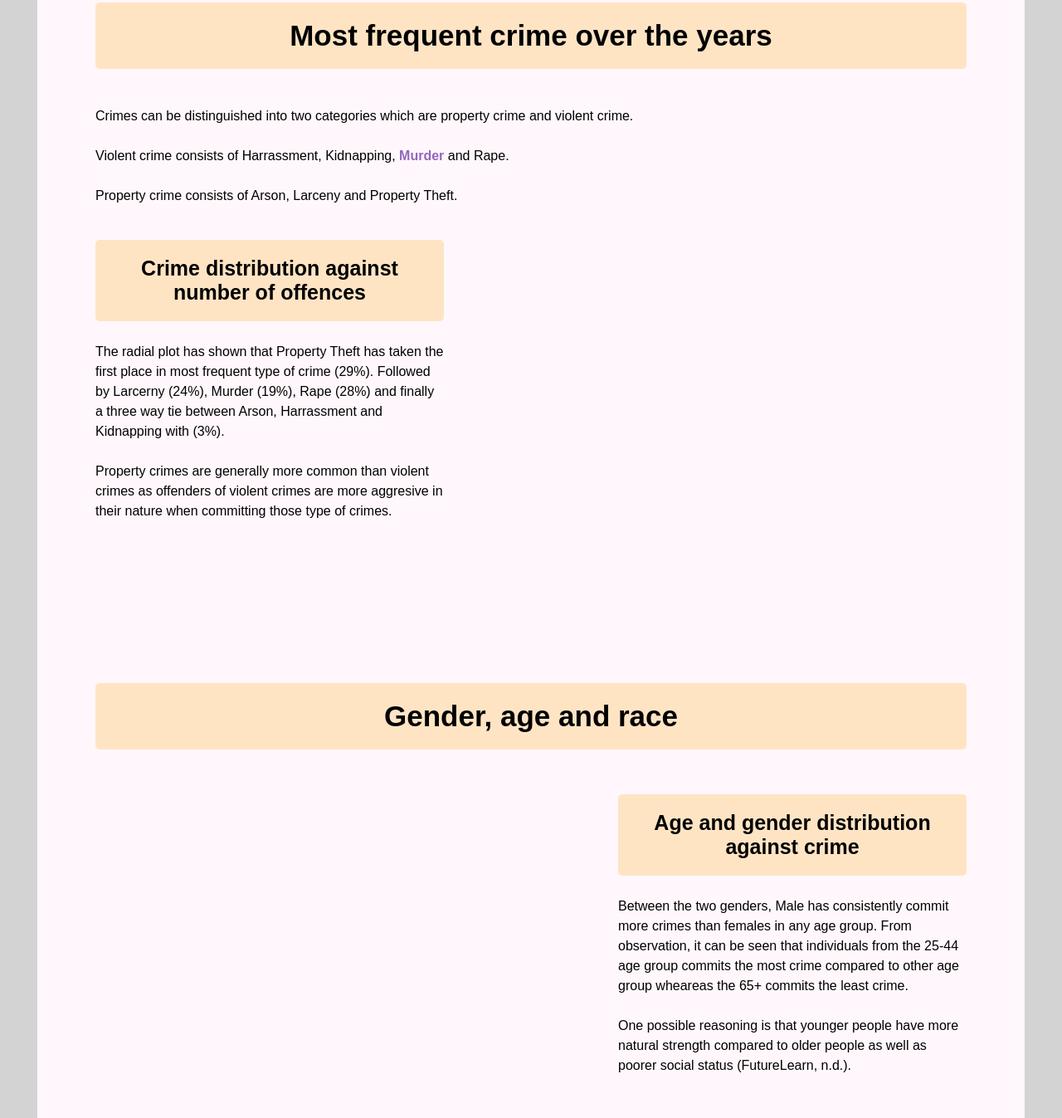
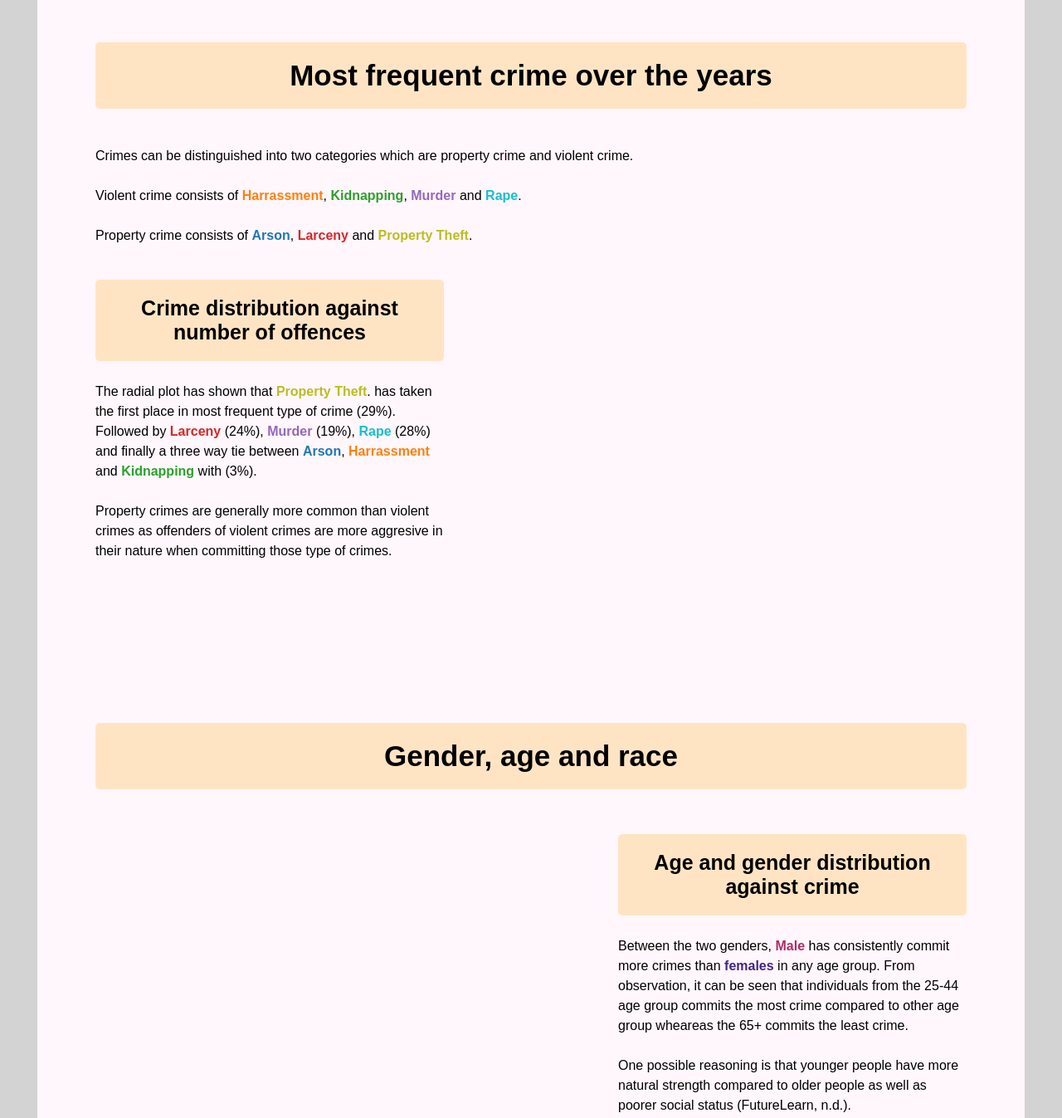
Before and after one commit to Jason-Toh/FIT3179, a plain HTML site: page assignment_2/index.html in a window 1280 px wide. Shown: the part 937-2284 px from the top of the page at 83% size. Drawn offline with nearby package versions, Linux system fonts and the light colour scheme; a script that the page names is missing.

Commit message:
Added color schemes

```diff
--- a/assignment_2/css/styles.css
+++ b/assignment_2/css/styles.css
@@ -84,3 +84,68 @@ h1 {
    color: #9467BDFF;
    font-weight: bold;
 }
+
+#harrassment {
+    color: #FF7F0EFF;
+    font-weight: bold;
+}
+
+#kidnapping {
+    color: #2CA02CFF;
+    font-weight: bold;
+}
+
+#rape {
+    color: #17BECFFF;
+    font-weight: bold;
+}
+
+#larceny {
+    color: #D62728FF;
+    font-weight: bold;
+}
+
+#theft {
+    color: #BCBD22FF;
+    font-weight: bold;
+}
+
+#arson {
+    color: #1F77B4FF;
+    font-weight: bold;
+}
+
+#male {
+    color: #AE2D68;
+    font-weight: bold;
+}
+
+#female {
+    color: #422680;
+    font-weight: bold;
+}
+
+#black {
+    color: #1F77B4FF;
+    font-weight: bold;
+}
+
+#white{
+    color: #FF7F0EFF;
+    font-weight: bold;
+}
+
+#white-hispanic {
+    color:#2CA02CFF;
+    font-weight: bold;
+}
+
+#black-hispanic {
+    color: #D62728FF;
+    font-weight: bold;
+}
+
+#asian {
+    color: #9467BDFF;
+    font-weight: bold;
+}
--- a/assignment_2/index.html
+++ b/assignment_2/index.html
@@ -61,8 +61,10 @@
                     <p>
                         The choropleth map on the right has been normalized by the population of that borough.
                         <br>
+                        <br>
                         From observation, we can see that Bronx despite having lesser population than Brookyln
                         has a higher crime rate than them.
+                        <br>
                         <br>
                         Staten island has smallest crime rate which makes them the safest borough
                         in New York City.
@@ -83,17 +85,25 @@
                         Crimes can be distinguished into two categories which are property crime and violent crime.
                         <br>
                         <br>
-                        Violent crime consists of Harrassment, Kidnapping, <span id="murder">Murder</span> and Rape.
+                        Violent crime consists of
+                        <span id="harrassment">Harrassment</span>,
+                        <span id="kidnapping">Kidnapping</span>,
+                        <span id="murder">Murder</span> and
+                        <span id="rape">Rape</span>.
                         <br>
                         <br>
-                        Property crime consists of Arson, Larceny and Property Theft.
+                        Property crime consists of
+                        <span id="arson">Arson</span>,
+                        <span id="larceny">Larceny</span> and
+                        <span id="theft">Property Theft</span>.
                     </p>
                 </div>
                 <div class="pure-u-2-5">
                     <h3>Crime distribution against number of offences</h3>
                     <p>
-                        The radial plot has shown that Property Theft has taken the first place in most frequent type of crime (29%).
-                        Followed by Larcerny (24%), Murder (19%), Rape (28%) and finally a three way tie between Arson, Harrassment and Kidnapping with (3%).
+                        The radial plot has shown that <span id="theft">Property Theft</span>. has taken the first place in most frequent type of crime (29%).
+                        Followed by <span id="larceny">Larceny</span> (24%), <span id="murder">Murder</span> (19%), <span id="rape">Rape</span> (28%) and finally a three way tie between
+                        <span id="arson">Arson</span>, <span id="harrassment">Harrassment</span> and <span id="kidnapping">Kidnapping</span> with (3%).
 
                         <br>
                         <br>
@@ -128,7 +138,7 @@
                         Age and gender distribution against crime
                     </h3>
                     <p>
-                        Between the two genders, Male has consistently commit more crimes than females in any age group.
+                        Between the two genders, <span id="male">Male</span> has consistently commit more crimes than <span id="female">females</span> in any age group.
 
                         From observation, it can be seen that individuals from the 25-44
                         age group commits the most crime compared to other age group wheareas the 65+
@@ -148,14 +158,19 @@
                         Race distribution against crime
                     </h3>
                     <p>The waffle chart shows the distribution of races when it comes to commiting an offence.
-                        Interestingly, we can see that half of the reported offences are committed by Black Americans
-                        with a percentage of 53% while White Americans are only 9%.
+                        Interestingly, we can see that half of the reported offences are committed by <span id=black>Black</span> Americans
+                        with a percentage of 53% while <span id=white>White</span> Americans are only 9%.
 
                         <br>
                         <br>
 
                         According to Srikanth (2020), Black americans are 5 times more likely to be arrested than their
                         white counterparts in 800 jurisdictions across the USA.
+
+                        <br>
+                        <br>
+
+                        <span id=asian>Asians</span> have the least reported crime rate out of the 5 races.
 
                     </p>
                 </div>
```
